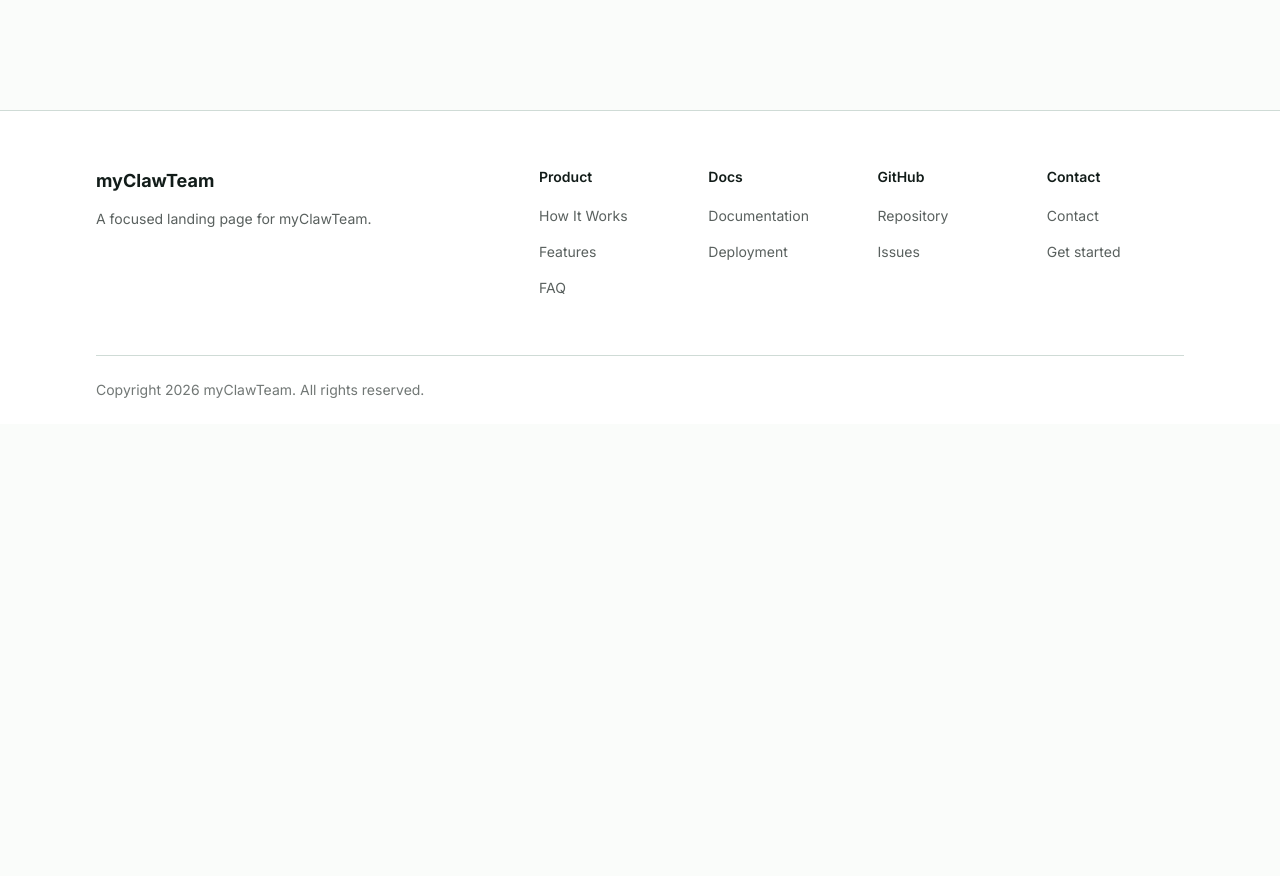
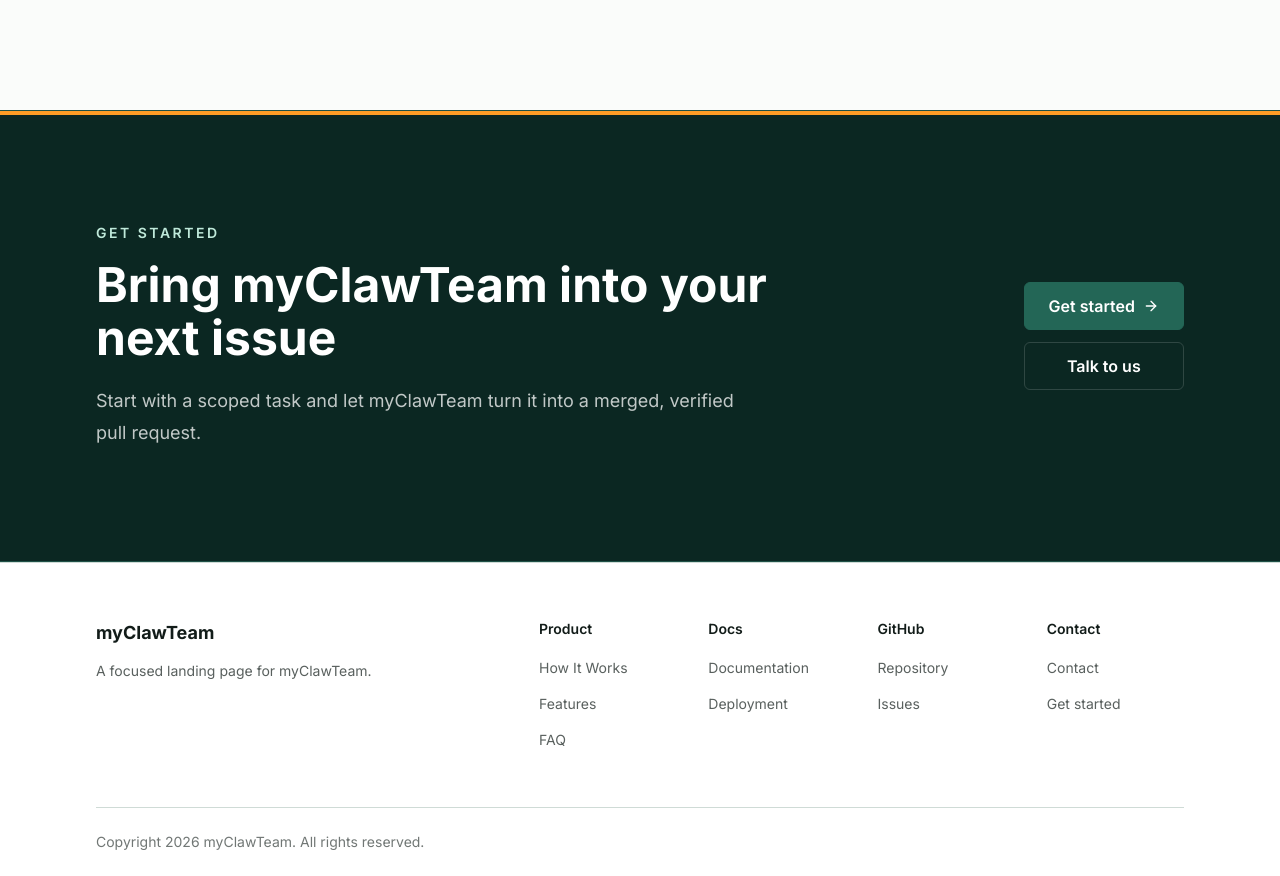
Before and after one commit to mtplayground/alex-0d18-test-12, a Next.js app: page / in a window 1280 px wide. Shown: the part 3909-4785 px from the top of the page. Before the commit the page ends 4333 px from the top, so only its background shows below. Built offline with nearby package versions, Linux system fonts and the light colour scheme; no server answers.

Commit message:
feat: Implement final CTA section

```diff
--- a/app/page.tsx
+++ b/app/page.tsx
@@ -1,6 +1,7 @@
 import { Differentiators } from "@/components/sections/Differentiators";
 import { FAQ } from "@/components/sections/FAQ";
 import { Features } from "@/components/sections/Features";
+import { FinalCTA } from "@/components/sections/FinalCTA";
 import { Hero } from "@/components/sections/Hero";
 import { HowItWorks } from "@/components/sections/HowItWorks";
 import { landingContent } from "@/content/landing";
@@ -13,6 +14,7 @@ export default function Home() {
       <Features content={landingContent.features} />
       <Differentiators content={landingContent.differentiators} />
       <FAQ content={landingContent.faq} />
+      <FinalCTA content={landingContent.finalCta} />
     </main>
   );
 }
--- /dev/null
+++ b/components/sections/FinalCTA.tsx
@@ -0,0 +1,57 @@
+import { ArrowRight } from "lucide-react";
+import { buttonClassName, Container, Section } from "@/components/ui";
+import type { FinalCtaContent } from "@/content/landing";
+
+export type FinalCTAProps = {
+  content: FinalCtaContent;
+};
+
+export function FinalCTA({ content }: FinalCTAProps) {
+  return (
+    <Section
+      className="relative overflow-hidden border-y border-brand-800 bg-brand-950 text-white"
+      id={content.id}
+      spacing="lg"
+    >
+      <div
+        aria-hidden="true"
+        className="absolute inset-x-0 top-0 h-1 bg-accent-400"
+      />
+      <Container>
+        <div className="grid gap-8 lg:grid-cols-[minmax(0,1fr)_auto] lg:items-center">
+          <div className="max-w-3xl">
+            <p className="text-sm font-semibold uppercase tracking-[0.18em] text-brand-200">
+              Get started
+            </p>
+            <h2 className="mt-4 text-3xl font-bold leading-tight text-white sm:text-5xl">
+              {content.headline}
+            </h2>
+            <p className="mt-5 max-w-2xl text-base leading-7 text-white/75 sm:text-lg sm:leading-8">
+              {content.body}
+            </p>
+          </div>
+
+          <div className="flex flex-col gap-3 sm:flex-row lg:flex-col">
+            <a
+              className={buttonClassName({
+                className:
+                  "border-accent-400 bg-accent-400 text-foreground hover:border-accent-300 hover:bg-accent-300",
+                size: "lg",
+              })}
+              href={content.primaryCta.href}
+            >
+              {content.primaryCta.label}
+              <ArrowRight aria-hidden="true" className="h-4 w-4" />
+            </a>
+            <a
+              className="inline-flex h-12 items-center justify-center rounded-md border border-white/15 px-6 text-base font-semibold text-white transition-colors hover:border-white/30 hover:bg-white/10"
+              href={content.secondaryCta.href}
+            >
+              {content.secondaryCta.label}
+            </a>
+          </div>
+        </div>
+      </Container>
+    </Section>
+  );
+}
```
